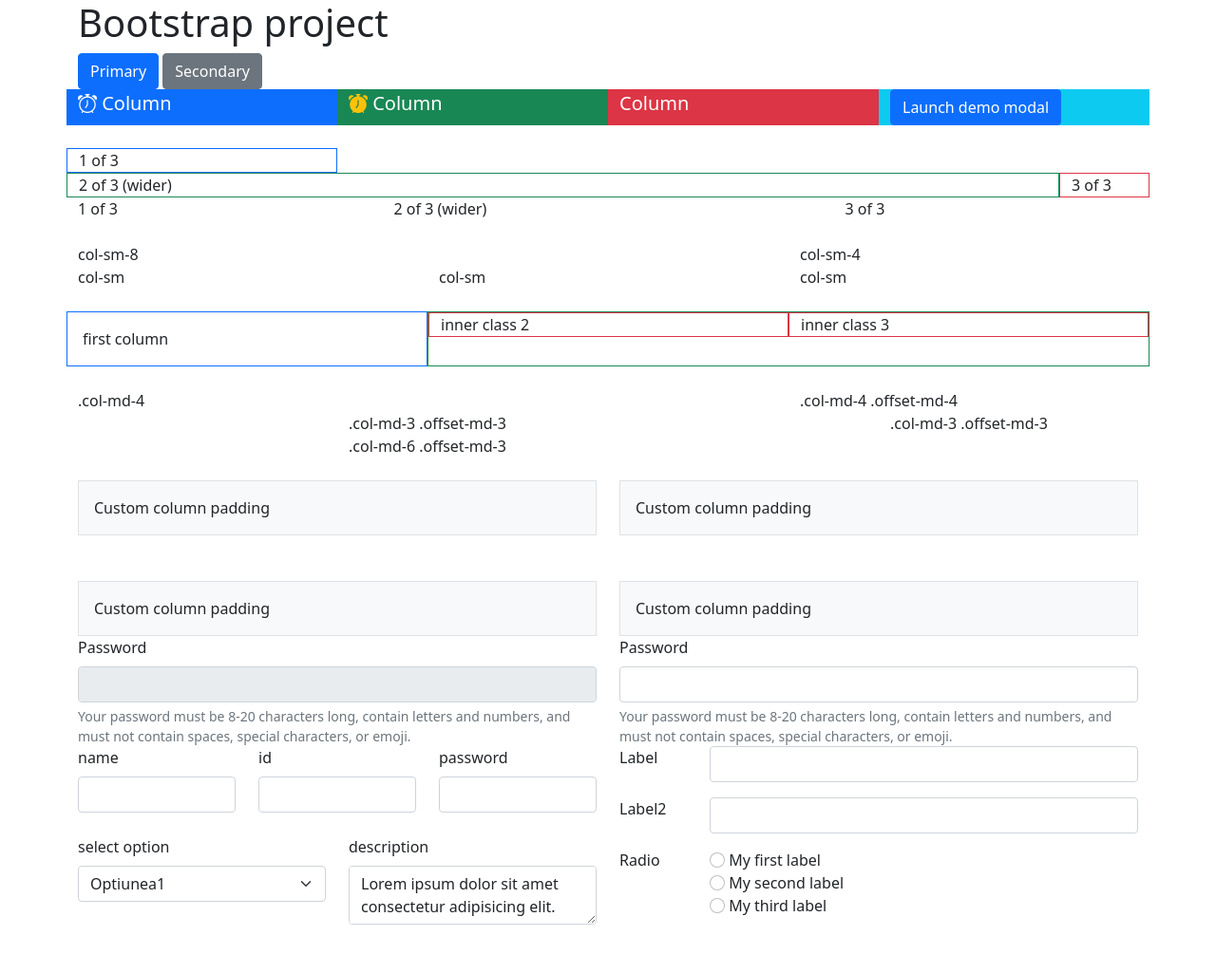
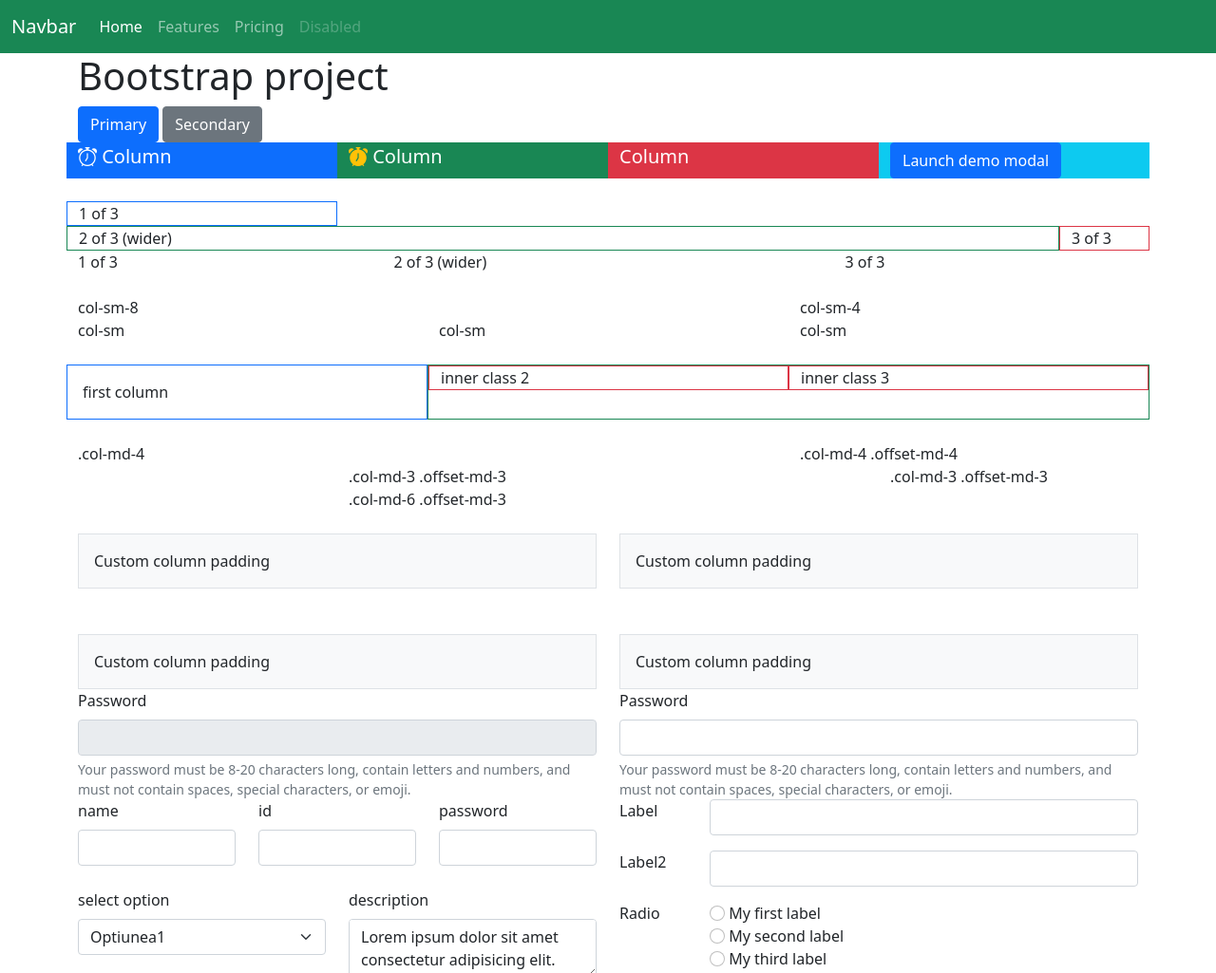
Before and after one commit to virusache/mmihaltianu, a website: page index.html in a window 1280 px wide. Shown: the top 1025 px of the page at 95% size. Drawn offline with nearby package versions, Linux system fonts and the light colour scheme; grey boxes are pictures that could not be loaded.

Commit message:
added navbar

```diff
--- a/index.html
+++ b/index.html
@@ -19,7 +19,30 @@
 </head>
 
 <body>
-
+    <nav class="navbar navbar-expand-lg navbar-dark bg-success">
+        <div class="container-fluid">
+            <a class="navbar-brand" href="#">Navbar</a>
+            <button class="navbar-toggler" type="button" data-bs-toggle="collapse" data-bs-target="#navbarNav" aria-controls="navbarNav" aria-expanded="false" aria-label="Toggle navigation">
+                <span class="navbar-toggler-icon"></span>
+            </button>
+            <div class="collapse navbar-collapse" id="navbarNav">
+                <ul class="navbar-nav">
+                    <li class="nav-item">
+                        <a class="nav-link active" aria-current="page" href="#">Home</a>
+                    </li>
+                    <li class="nav-item">
+                        <a class="nav-link" href="#">Features</a>
+                    </li>
+                    <li class="nav-item">
+                        <a class="nav-link" href="#">Pricing</a>
+                    </li>
+                    <li class="nav-item">
+                        <a class="nav-link disabled">Disabled</a>
+                    </li>
+                </ul>
+            </div>
+        </div>
+    </nav>
 
     <div class="container">
         <h1>Bootstrap project</h1>
@@ -141,8 +164,7 @@
         <div class="row">
             <div class="col-6">
                 <label for="inputPassword4" class="form-label">Password</label>
-                <input type="password" id="inputPassword4" class="form-control" aria-describedby="passwordHelpBlock"
-                    disabled>
+                <input type="password" id="inputPassword4" class="form-control" aria-describedby="passwordHelpBlock" disabled>
                 <div id="passwordHelpBlock1" class="form-text">
                     Your password must be 8-20 characters long, contain letters and numbers, and must not contain
                     spaces, special characters, or emoji.
@@ -253,8 +275,7 @@
                 </div>
             </div>
             <div class="col">
-                <img class="img-fluid"
-                    src="https://cdn.pixabay.com/photo/2017/08/30/01/05/milky-way-2695569_960_720.jpg">
+                <img class="img-fluid" src="https://cdn.pixabay.com/photo/2017/08/30/01/05/milky-way-2695569_960_720.jpg">
             </div>
         </div>
 
@@ -267,8 +288,7 @@
     <div class="container mb-5 ">
         <div class="d-flex gap-3">
             <div class="">
-                <img class="img-fluid"
-                    src="https://cdn.pixabay.com/photo/2017/08/30/01/05/milky-way-2695569_960_720.jpg">
+                <img class="img-fluid" src="https://cdn.pixabay.com/photo/2017/08/30/01/05/milky-way-2695569_960_720.jpg">
             </div>
             <div class="">
                 <div class="d-flex">
```
Lines whose indentation alone changed are shown as unchanged.
